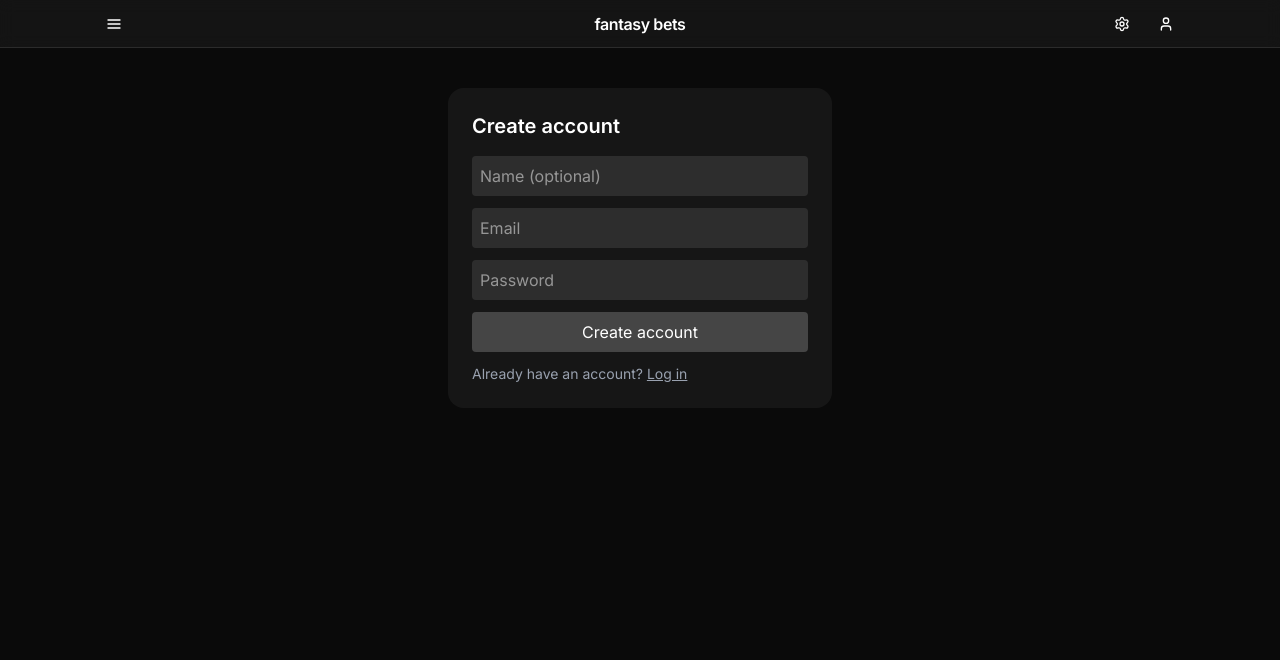
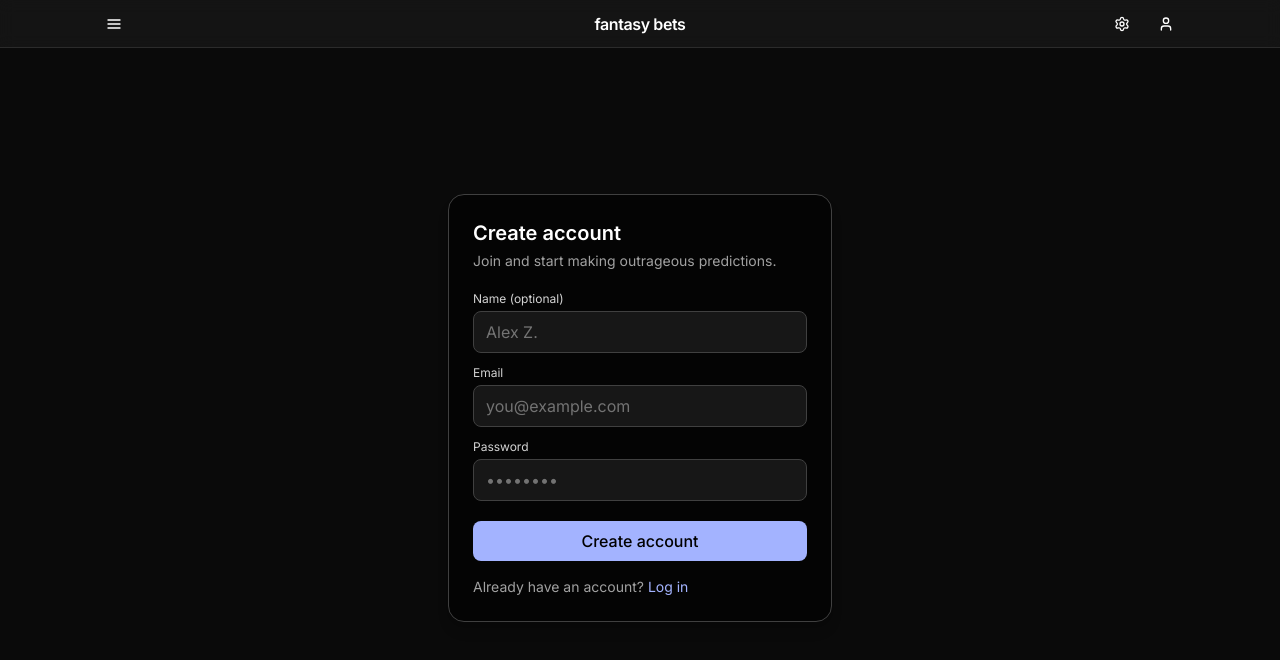
Before and after one commit to alexzarboulas/fantasy-bets, a Next.js app: page /register in a window 1280 px wide. Shown: the top 660 px of the page. Built offline with nearby package versions, Linux system fonts and the light colour scheme; no server answers.

Commit message:
Deploy auth to Vercel

```diff
--- /dev/null
+++ b/app/login/layout.tsx
@@ -0,0 +1,9 @@
+import { getServerSession } from "next-auth";
+import { redirect } from "next/navigation";
+import { authOptions } from "@/lib/auth";
+
+export default async function AuthLayout({ children }: { children: React.ReactNode }) {
+  const session = await getServerSession(authOptions);
+  if (session) redirect("/"); // already signed in → home
+  return <>{children}</>;
+}
--- a/app/login/page.tsx
+++ b/app/login/page.tsx
@@ -1,4 +1,5 @@
 "use client";
+
 import { useState } from "react";
 import { signIn } from "next-auth/react";
 import { useRouter } from "next/navigation";
@@ -11,28 +12,69 @@ export default function LoginPage() {
   const router = useRouter();
 
   return (
-    <div className="mx-auto max-w-sm p-6 rounded-2xl bg-white/5">
-      <h1 className="text-xl font-semibold mb-4">Log in</h1>
+    <main className="min-h-screen flex items-center justify-center px-4">
+      <div className="w-full max-w-sm rounded-2xl border border-neutral-700 bg-black/60 p-6 shadow-lg transform -translate-y-10 sm:-translate-y-14 md:-translate-y-20">
+        <h1 className="text-xl font-semibold text-white mb-1">Log in</h1>
+        <p className="text-sm text-neutral-400 mb-5">
+          Welcome back — please enter your details.
+        </p>
+
         <form
           onSubmit={async (e) => {
             e.preventDefault();
             setLoading(true);
-          const res = await signIn("credentials", { redirect: false, email, password });
+            const res = await signIn("credentials", {
+              redirect: false,
+              email,
+              password,
+            });
             setLoading(false);
-          if (!res?.error) router.push("/"); // redirect to main page
+            if (!res?.error) router.push("/");
             else alert(res.error);
           }}
           className="space-y-3"
         >
-        <input className="w-full p-2 rounded bg-white/10" placeholder="Email" value={email} onChange={(e) => setEmail(e.target.value)} />
-        <input className="w-full p-2 rounded bg-white/10" type="password" placeholder="Password" value={password} onChange={(e) => setPassword(e.target.value)} />
-        <button className="w-full p-2 rounded bg-white/20 hover:bg-white/30" disabled={loading}>
-          {loading ? "Signing in..." : "Sign in"}
+          <label className="block">
+            <span className="block text-xs text-neutral-300 mb-1">Email</span>
+            <input
+              className="w-full rounded-lg border border-neutral-700 bg-neutral-900 px-3 py-2 text-white placeholder-neutral-500 outline-none focus:border-indigo-400 focus:ring-2 focus:ring-indigo-400/40"
+              placeholder="you@example.com"
+              type="email"
+              autoComplete="email"
+              value={email}
+              onChange={(e) => setEmail(e.target.value)}
+              required
+            />
+          </label>
+
+          <label className="block">
+            <span className="block text-xs text-neutral-300 mb-1">Password</span>
+            <input
+              className="w-full rounded-lg border border-neutral-700 bg-neutral-900 px-3 py-2 text-white placeholder-neutral-500 outline-none focus:border-indigo-400 focus:ring-2 focus:ring-indigo-400/40"
+              placeholder="••••••••"
+              type="password"
+              autoComplete="current-password"
+              value={password}
+              onChange={(e) => setPassword(e.target.value)}
+              required
+            />
+          </label>
+
+          <button
+            className="mt-2 w-full rounded-lg bg-indigo-300 px-3 py-2 font-medium text-black hover:bg-indigo-200 focus:outline-none focus-visible:ring-2 focus-visible:ring-indigo-400"
+            disabled={loading}
+          >
+            {loading ? "Signing in…" : "Sign in"}
           </button>
         </form>
-      <p className="mt-3 text-sm text-gray-400">
-        No account? <Link className="underline" href="/register">Create one</Link>
+
+        <p className="mt-4 text-sm text-neutral-400">
+          No account?{" "}
+          <Link href="/register" className="text-indigo-300 underline-offset-4 hover:underline">
+            Create one
+          </Link>
         </p>
       </div>
+    </main>
   );
 }
--- a/app/page.tsx
+++ b/app/page.tsx
@@ -1,22 +1,18 @@
+// app/page.tsx
 import { getServerSession } from "next-auth";
 import { authOptions } from "@/lib/auth";
+import { redirect } from "next/navigation";
+import HomeClient from "./HomeClient";
 import Link from "next/link";
-import HomeClient from "./HomeClient";
 
 export default async function Home() {
   const session = await getServerSession(authOptions);
 
   if (!session) {
-    return (
-      <div className="p-6">
-        <p>You must log in to continue.</p>
-        <Link href="/login" className="underline">
-          Go to login
-        </Link>
-      </div>
-    );
+    redirect("/login"); // go straight to login/register
   }
 
+  // Logged-in view (your main app)
   return (
     <div className="p-6 space-y-4">
       <div className="flex items-center gap-3">
@@ -27,7 +23,6 @@ export default async function Home() {
           </button>
         </form>
       </div>
-
       <HomeClient />
     </div>
   );
--- /dev/null
+++ b/app/register/layout.tsx
@@ -0,0 +1,9 @@
+import { getServerSession } from "next-auth";
+import { redirect } from "next/navigation";
+import { authOptions } from "@/lib/auth";
+
+export default async function AuthLayout({ children }: { children: React.ReactNode }) {
+  const session = await getServerSession(authOptions);
+  if (session) redirect("/"); // already signed in → home
+  return <>{children}</>;
+}
--- a/app/register/page.tsx
+++ b/app/register/page.tsx
@@ -1,18 +1,24 @@
 "use client";
+
 import { useState } from "react";
 import { useRouter } from "next/navigation";
 import Link from "next/link";
 
 export default function RegisterPage() {
+  const [name, setName] = useState("");
   const [email, setEmail] = useState("");
   const [password, setPassword] = useState("");
-  const [name, setName] = useState("");
   const [loading, setLoading] = useState(false);
   const router = useRouter();
 
   return (
-    <div className="mx-auto max-w-sm p-6 rounded-2xl bg-white/5">
-      <h1 className="text-xl font-semibold mb-4">Create account</h1>
+    <main className="min-h-screen flex items-center justify-center px-4">
+      <div className="w-full max-w-sm rounded-2xl border border-neutral-700 bg-black/60 p-6 shadow-lg transform -translate-y-10 sm:-translate-y-14 md:-translate-y-20">
+        <h1 className="text-xl font-semibold text-white mb-1">Create account</h1>
+        <p className="text-sm text-neutral-400 mb-5">
+          Join and start making outrageous predictions.
+        </p>
+
         <form
           onSubmit={async (e) => {
             e.preventDefault();
@@ -20,7 +26,7 @@ export default function RegisterPage() {
             const res = await fetch("/api/register", {
               method: "POST",
               headers: { "Content-Type": "application/json" },
-            body: JSON.stringify({ email, password, name }),
+              body: JSON.stringify({ name, email, password }),
             });
             setLoading(false);
             if (res.ok) router.push("/login");
@@ -31,16 +37,57 @@ export default function RegisterPage() {
           }}
           className="space-y-3"
         >
-        <input className="w-full p-2 rounded bg-white/10" placeholder="Name (optional)" value={name} onChange={(e) => setName(e.target.value)} />
-        <input className="w-full p-2 rounded bg-white/10" placeholder="Email" value={email} onChange={(e) => setEmail(e.target.value)} />
-        <input className="w-full p-2 rounded bg-white/10" type="password" placeholder="Password" value={password} onChange={(e) => setPassword(e.target.value)} />
-        <button className="w-full p-2 rounded bg-white/20 hover:bg-white/30" disabled={loading}>
-          {loading ? "Creating..." : "Create account"}
+          <label className="block">
+            <span className="block text-xs text-neutral-300 mb-1">Name (optional)</span>
+            <input
+              className="w-full rounded-lg border border-neutral-700 bg-neutral-900 px-3 py-2 text-white placeholder-neutral-500 outline-none focus:border-indigo-400 focus:ring-2 focus:ring-indigo-400/40"
+              placeholder="Alex Z."
+              value={name}
+              onChange={(e) => setName(e.target.value)}
+            />
+          </label>
+
+          <label className="block">
+            <span className="block text-xs text-neutral-300 mb-1">Email</span>
+            <input
+              className="w-full rounded-lg border border-neutral-700 bg-neutral-900 px-3 py-2 text-white placeholder-neutral-500 outline-none focus:border-indigo-400 focus:ring-2 focus:ring-indigo-400/40"
+              placeholder="you@example.com"
+              type="email"
+              autoComplete="email"
+              value={email}
+              onChange={(e) => setEmail(e.target.value)}
+              required
+            />
+          </label>
+
+          <label className="block">
+            <span className="block text-xs text-neutral-300 mb-1">Password</span>
+            <input
+              className="w-full rounded-lg border border-neutral-700 bg-neutral-900 px-3 py-2 text-white placeholder-neutral-500 outline-none focus:border-indigo-400 focus:ring-2 focus:ring-indigo-400/40"
+              placeholder="••••••••"
+              type="password"
+              autoComplete="new-password"
+              value={password}
+              onChange={(e) => setPassword(e.target.value)}
+              required
+            />
+          </label>
+
+          <button
+            className="mt-2 w-full rounded-lg bg-indigo-300 px-3 py-2 font-medium text-black hover:bg-indigo-200 focus:outline-none focus-visible:ring-2 focus-visible:ring-indigo-400"
+            disabled={loading}
+          >
+            {loading ? "Creating…" : "Create account"}
           </button>
         </form>
-      <p className="mt-3 text-sm text-gray-400">
-        Already have an account? <Link className="underline" href="/login">Log in</Link>
+
+        <p className="mt-4 text-sm text-neutral-400">
+          Already have an account?{" "}
+          <Link href="/login" className="text-indigo-300 underline-offset-4 hover:underline">
+            Log in
+          </Link>
         </p>
       </div>
+    </main>
   );
 }
```
Lines whose indentation alone changed are shown as unchanged.
